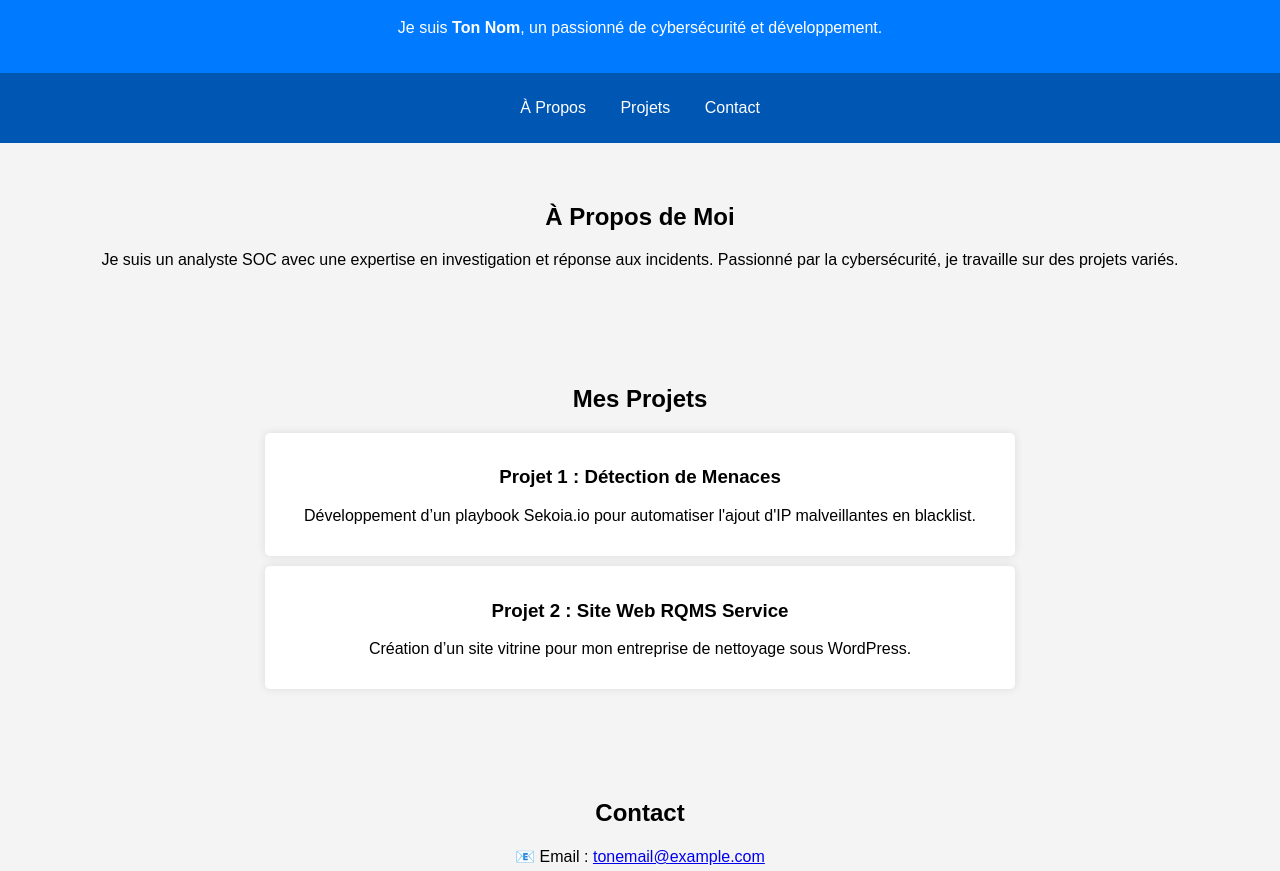
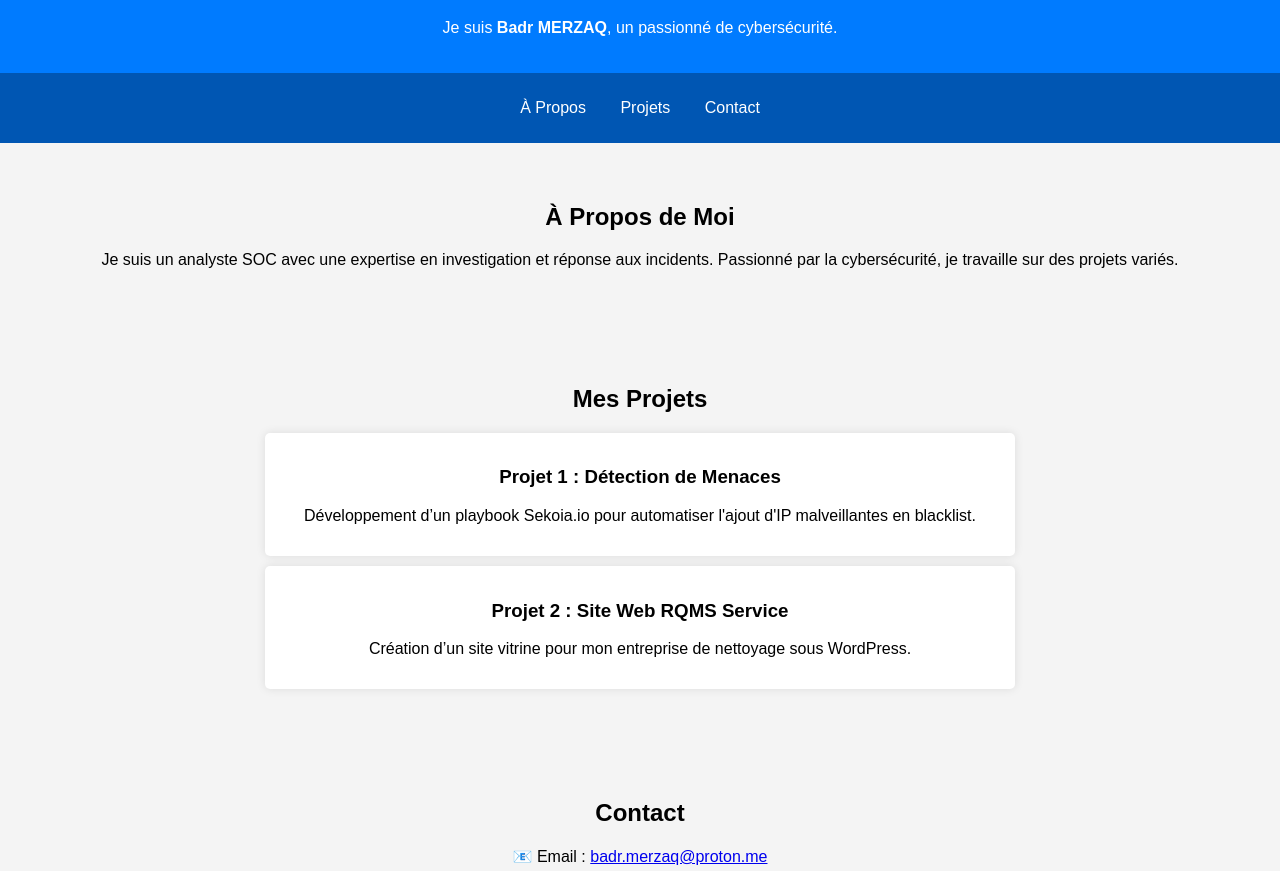
Before and after one commit to BV2R/BVDR, a plain HTML site: page index.html in a window 1280 px wide. Shown: the part 81-952 px from the top of the page. Drawn offline with Linux system fonts and the light colour scheme.

Commit message:
ajout info html

```diff
--- a/index.html
+++ b/index.html
@@ -10,7 +10,7 @@
 
     <header>
         <h1>Bienvenue sur mon Portfolio</h1>
-        <p>Je suis <strong>Ton Nom</strong>, un passionné de cybersécurité et développement.</p>
+        <p>Je suis <strong>Badr MERZAQ</strong>, un passionné de cybersécurité.</p>
     </header>
 
     <nav>
@@ -40,8 +40,8 @@
 
     <section id="contact">
         <h2>Contact</h2>
-        <p>📧 Email : <a href="mailto:tonemail@example.com">tonemail@example.com</a></p>
-        <p>🔗 LinkedIn : <a href="https://linkedin.com/in/tonprofil" target="_blank">Mon LinkedIn</a></p>
+        <p>📧 Email : <a href="mailto:tonemail@example.com">badr.merzaq@proton.me</a></p>
+        <p>🔗 LinkedIn : <a href="www.linkedin.com/in/badr-merzaq-65a646241" target="_blank">Mon LinkedIn</a></p>
     </section>
 
     <footer>
```
